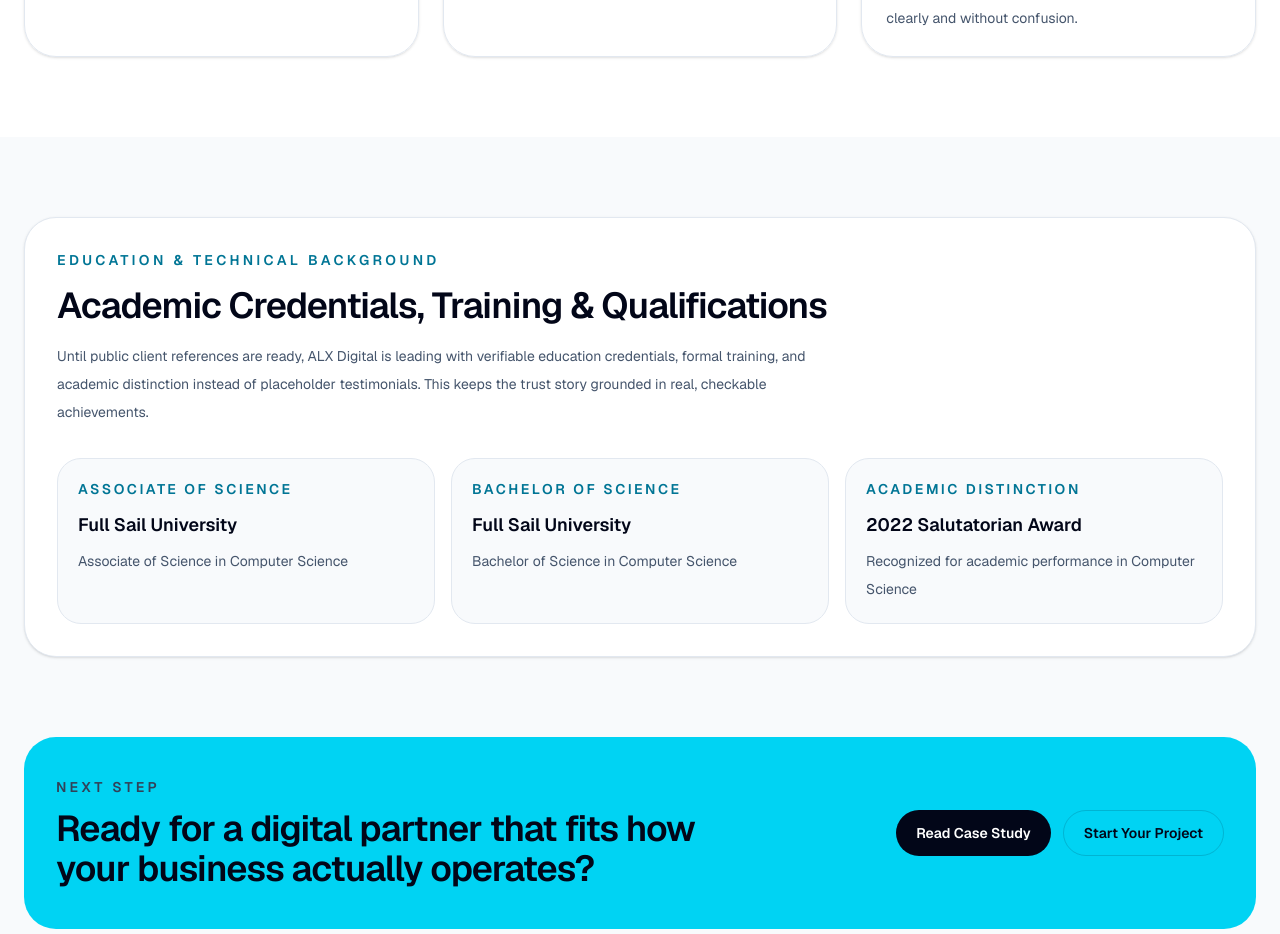
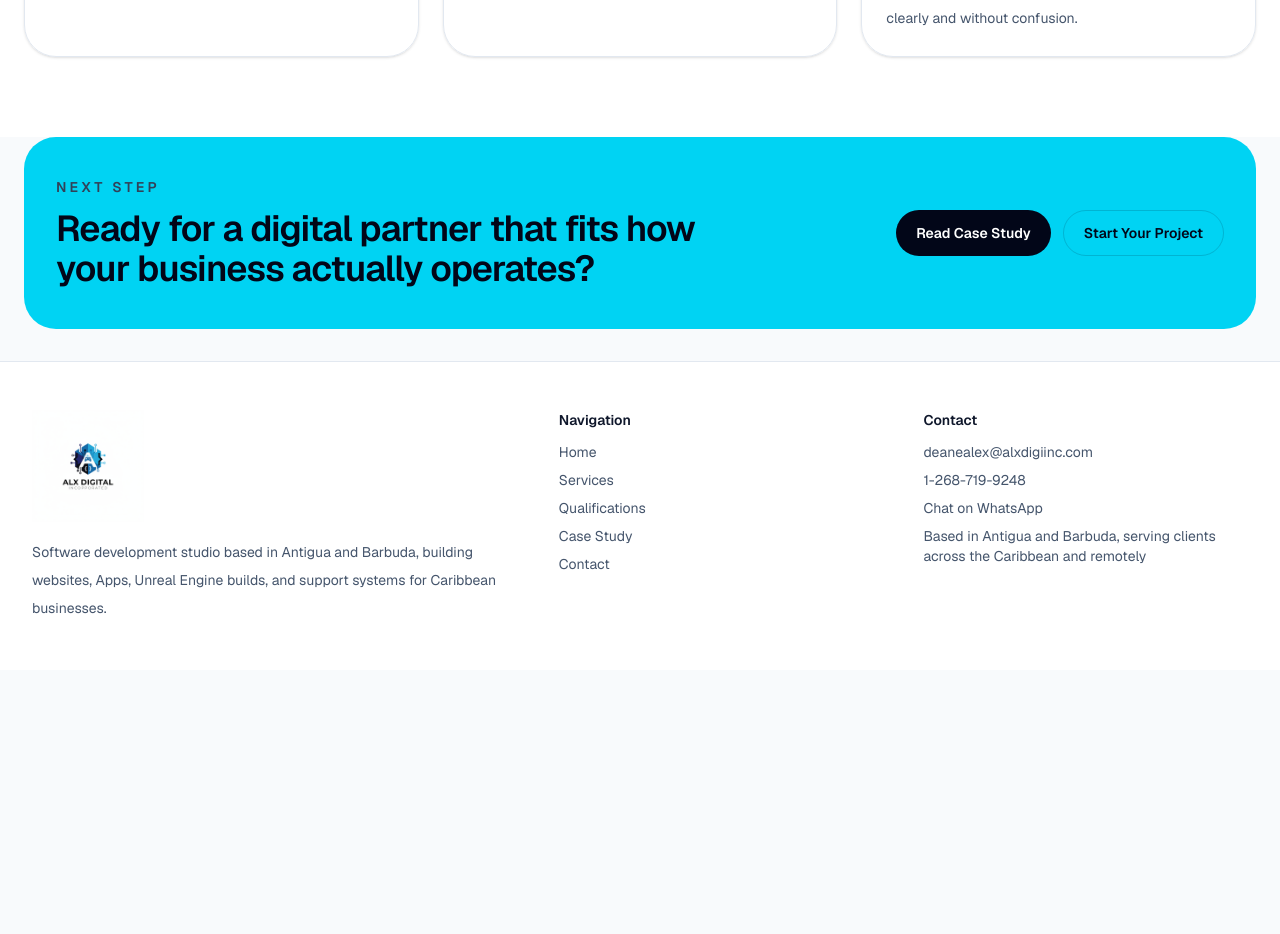
Before and after one commit to DeaneAlexander/BusinessWebsite, a Next.js app: page / in a window 1280 px wide. Shown: the part 4360-5294 px from the top of the page. After the commit the page ends 5142 px from the top, so only its background shows below. Built offline with nearby package versions, Linux system fonts and the light colour scheme; no server answers.

Commit message:
chore: remove unused founder credentials section
delete the unused founderCredentials import from the module imports

```diff
--- a/app/page.tsx
+++ b/app/page.tsx
@@ -3,7 +3,6 @@
 import { TrackedExternalLink } from "@/components/tracking/tracked-external-link";
 import { TrackedLink } from "@/components/tracking/tracked-link";
 import {
-  founderCredentials,
   marketContext,
   marketKpis,
   portfolioItems,
@@ -339,36 +338,6 @@
         </div>
       </section>
 
-      <section className="container-shell py-16 sm:py-20">
-        <div className="rounded-[2rem] border border-slate-200 bg-white p-8 shadow-sm">
-          <p className="text-sm font-semibold uppercase tracking-[0.24em] text-cyan-700">
-            Education & Technical Background
-          </p>
-          <h2 className="mt-4 text-3xl font-semibold tracking-tight text-slate-950 sm:text-4xl">
-            Academic Credentials, Training & Qualifications
-          </h2>
-          <p className="mt-4 max-w-3xl text-sm leading-7 text-slate-600">
-            Until public client references are ready, ALX Digital is leading with verifiable
-            education credentials, formal training, and academic distinction instead of placeholder
-            testimonials. This keeps the trust story grounded in real, checkable achievements.
-          </p>
-          <div className="mt-8 grid gap-4 md:grid-cols-3">
-            {founderCredentials.map((credential) => (
-              <article
-                key={credential.title}
-                className="rounded-[1.5rem] border border-slate-200 bg-slate-50 p-5"
-              >
-                <p className="text-sm font-semibold uppercase tracking-[0.18em] text-cyan-700">
-                  {credential.title}
-                </p>
-                <p className="mt-3 text-lg font-semibold text-slate-950">{credential.detail}</p>
-                <p className="mt-2 text-sm leading-7 text-slate-600">{credential.note}</p>
-              </article>
-            ))}
-          </div>
-        </div>
-      </section>
-
       <section className="container-shell pb-8">
         <div className="rounded-[2rem] bg-cyan-400 px-5 py-8 text-slate-950 sm:px-8 sm:py-10">
           <div className="flex flex-col gap-5 lg:flex-row lg:items-center lg:justify-between">
```
